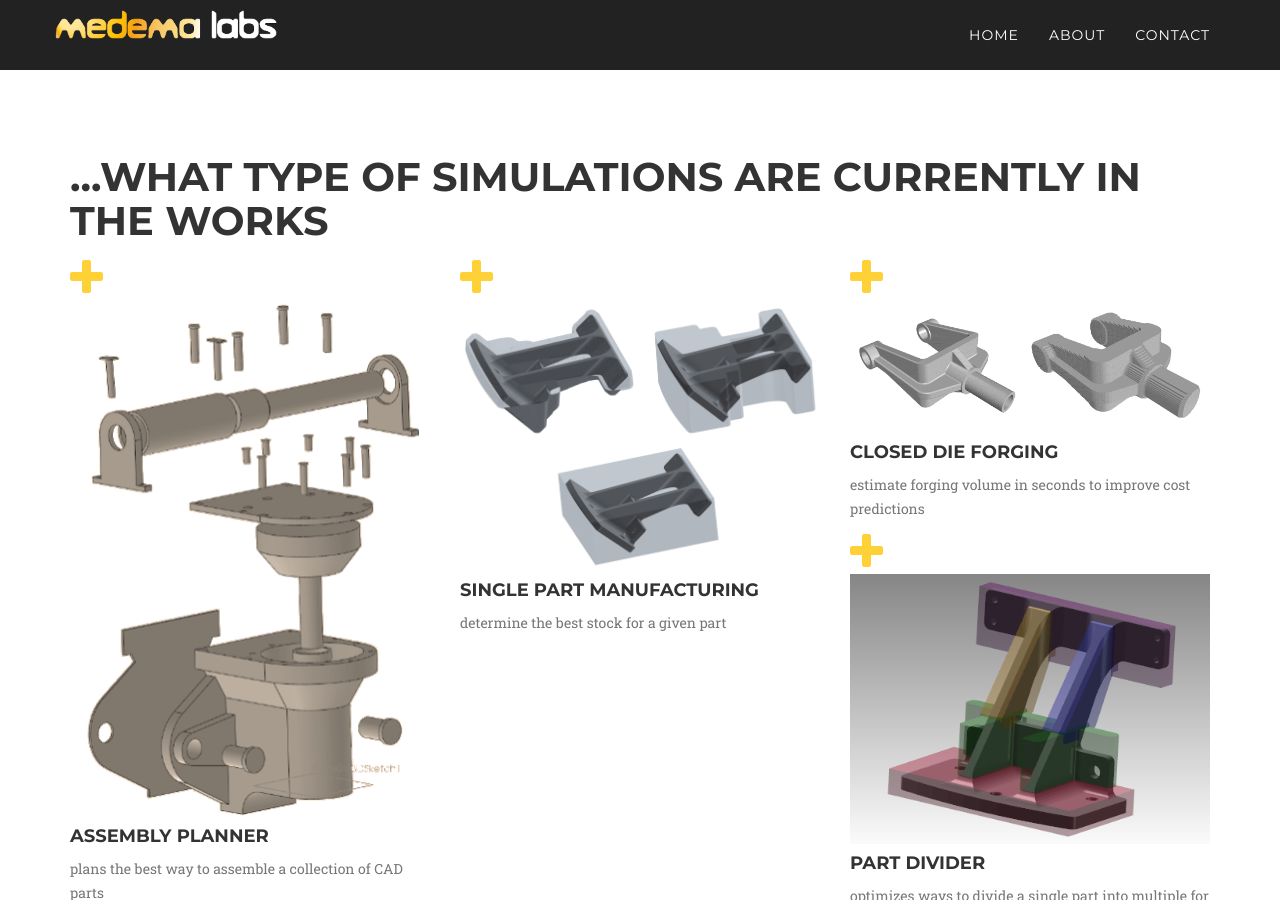
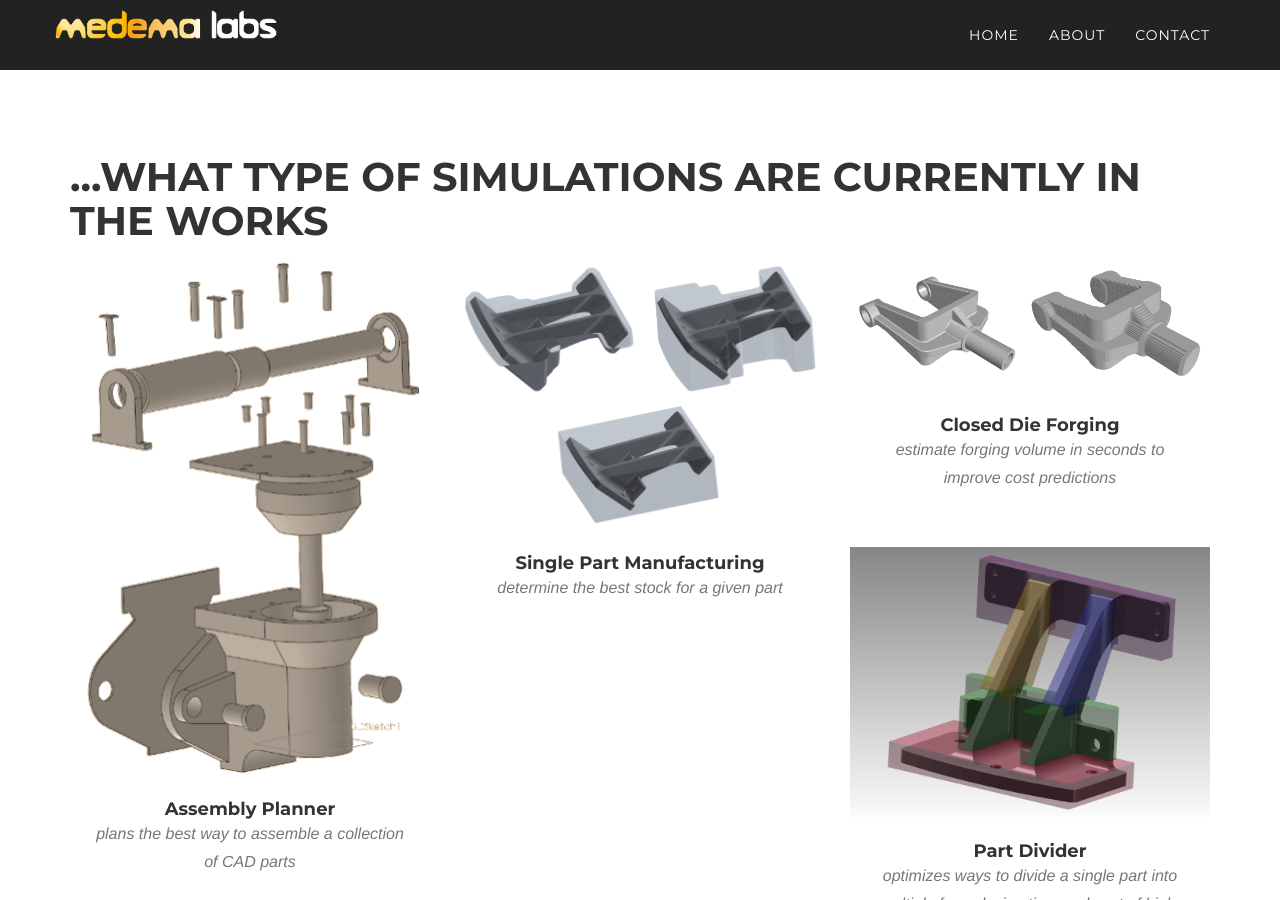
Before and after one commit to medemalabs/medemalabs.github.io, a Jekyll site: the page built from index.html, in a window 1280 px wide and 900 px high, scrolled down 667 px. Built offline with Jekyll 4.4.1, drawn with Linux system fonts in a browser that asks for light colours; some web fonts are replaced.

Commit message:
products clean up

```diff
--- a/_includes/simulationsTOC.html
+++ b/_includes/simulationsTOC.html
@@ -1,5 +1,5 @@
 <!-- Simulations Table of Contents -->
-<section id="simulations">
+<section id="products">
     <div class="container">
         <div class="row">
           <div class="col-lg-12">
@@ -15,7 +15,7 @@
                               <i class="fa fa-plus fa-3x"></i>
                           </div>
                       </div>
-                      <img src="img/products/{{ post.thumbnail }}" class="img-responsive img-centered" alt="">
+                      <img src="img/products/{{ post.thumbnail }}" class="img-responsive img-centered" height="200px" alt="">
                   </a>
                   <div class="products-caption">
                       <h4>{{ post.title }}</h4>
```
